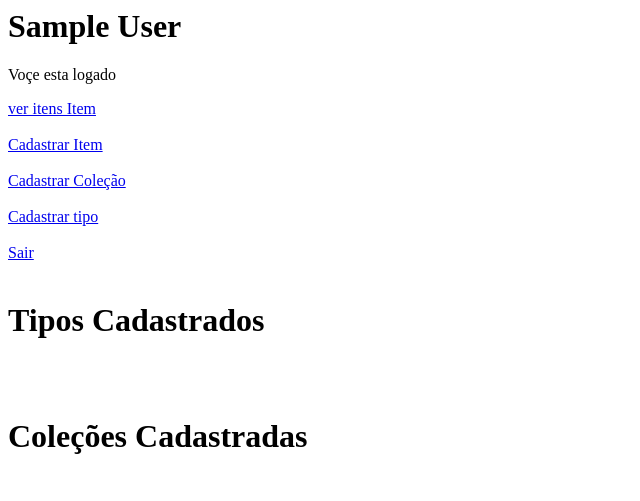
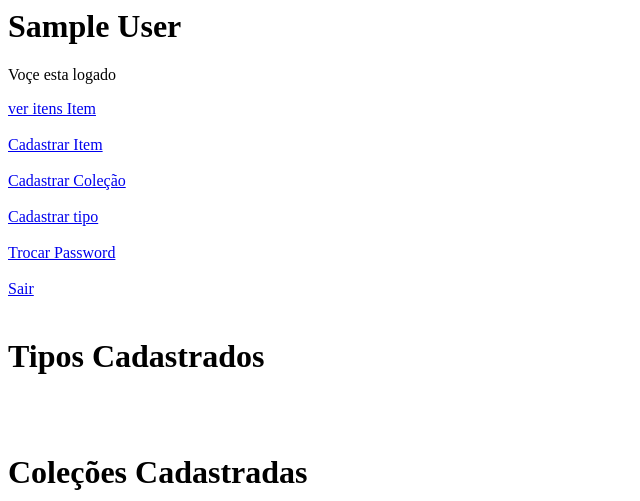
Before and after one commit to Master1245/Colecionador, a Flask app: page / in a window 1280 px wide. Shown: the top 501 px of the page, without its empty margins (0-640 px from the left). Run offline with Flask 2, Linux system fonts and the light colour scheme; the visitor is signed in with stand-in values (Sample User, id 1); data comes from the database, SQL or seed files in the repository; data that the repository does not hold is empty.

Commit message:
Adicionar o método para reset de senha

```diff
--- a/app/__init__.py
+++ b/app/__init__.py
@@ -10,8 +10,8 @@ DB_NUVEM = os.environ.get('DB_NUVEM')
 DB_LOCAL = os.environ.get('DB_LOCAL')
 
 app = Flask(__name__, template_folder='./templates')
-# app.config['SQLALCHEMY_DATABASE_URI'] = DB_LOCAL
-app.config['SQLALCHEMY_DATABASE_URI'] = os.environ['JAWSDB_MARIA_URL']
+app.config['SQLALCHEMY_DATABASE_URI'] = DB_LOCAL
+# app.config['SQLALCHEMY_DATABASE_URI'] = os.environ['JAWSDB_MARIA_URL']
 app.config['SECRET_KEY'] = 'secret'
 app.config['SQLALCHEMY_TRACK_MODIFICATIONS'] = False
 app.config['PERMANENT_SESSION_LIFETIME'] =  timedelta(minutes=10)
--- a/app/model.py
+++ b/app/model.py
@@ -1,6 +1,10 @@
 from app import db, login_manager
 from werkzeug.security import generate_password_hash, check_password_hash
 from flask_login import UserMixin
+import smtplib, ssl
+from email.mime.multipart import MIMEMultipart
+from email.mime.text import MIMEText
+
 
 
 @login_manager.user_loader
@@ -13,17 +17,26 @@ class User(db.Model, UserMixin):
     name = db.Column(db.String(64), nullable=False)
     email = db.Column(db.String(64), unique=True, nullable=True)
     password = db.Column(db.String(256), nullable=False)
+    Token_reset = db.Column(db.String(256), nullable=True)
 
     def __init__(self, name, email, password):
         self.name = name
         self.email = email
         self.password = generate_password_hash(password)
+        self.Token_reset = None
 
     def verify_password(self, password):
         return check_password_hash(self.password, password)
 
     def __repr__(self):
         return '<User %r>' % self.name
+
+    def SendMail(token, destinario):
+        message = 'Subject: {}\n\n"TOKEN :"{}'.format("Utilize o token para reset da senha ",token)
+        with smtplib.SMTP_SSL("smtp.gmail.com", 465, context=ssl.create_default_context()) as server:
+            server.login("colecionadorrrr@gmail.com", 'lnkmvovyvehewufa')
+            server.sendmail(from_addr='colecionadorrrr@gmail.com', to_addrs=destinario, msg=message)
+            server.quit()
 
 class Item(db.Model, UserMixin):
     __tablename__ = 'items'
--- a/app/templates/forgotpassword.html
+++ /dev/null
@@ -1 +0,0 @@
-<h1>OOOO</h1>
--- a/app/templates/home.html
+++ b/app/templates/home.html
@@ -12,6 +12,9 @@
         <br>
         <br>
         <a href="{{ url_for('register_type') }}">Cadastrar tipo</a>
+        <br>
+        <br>
+        <a href="{{ url_for('change_password') }}">Trocar Password</a>
         <br>
         <br>
         <a href="{{ url_for('logout') }}">Sair</a>
@@ -42,3 +45,5 @@
     </div>
 
 {% endif %}
+
+{{ message }}
--- a/app/templates/login.html
+++ b/app/templates/login.html
@@ -2,7 +2,11 @@
     <input type="email" name="email" placeholder="Insira um Email">
     <input type="password" name="password" placeholder="Insira uma senha">
     <input type="submit" value="Logar">
+    <br>
+    <br>
+    <a href="{{ url_for('forgot_password') }}">Redefinir Senha</a>
 </form>
+<br>
 {% if message == 'Usuário não cadastrado' %}
     {{ message }}
     <a href="{{ url_for('register') }}">Registar</a>
--- a/main.py
+++ b/main.py
@@ -4,7 +4,7 @@ from flask_login import login_user, logout_user, login_required, current_user
 from flask_migrate import Migrate
 from app import app,db
 from app.model import User, Item, Item_type, Colection, item_in_collection, User_Collection
-from werkzeug.security import generate_password_hash
+from werkzeug.security import generate_password_hash,check_password_hash
 from app.AWS import upload_img, get_img
 import os
 
@@ -68,6 +68,15 @@ def login():
             user = User.query.filter_by(email=email).first()
             if not user:
                 return render_template('login.html', message='Usuário não cadastrado')
+            if user.Token_reset != None:
+                if user.Token_reset == password:
+                    user.Token_reset = None
+                    user.password = generate_password_hash("Trocar123")
+                    db.session.commit()
+                    return render_template('login.html', message='Sua senha é Trocar123 <br> FAVOR TROCAR A SENHA APOS FAZER LOGIN NOVAMENTE')
+                else:
+                    return render_template('login.html', message='Token inválido ou email invalido')
+
             if user.verify_password(password):
                 login_user(user)
                 return redirect(url_for('home'))
@@ -181,6 +190,47 @@ def register_type():
 
     return render_template('register_type.html', message="Favor preencher todos os campos")
 
+@app.route("/forgotpassword" , methods=['GET','POST'])
+def forgot_password():
+    try:
+        if request.method == "POST":
+            email = request.form['email']
+            if email:
+                user = User.query.filter_by(email=email).first()
+                if user:
+                    token = generate_password_hash(user.email)
+                    user.Token_reset = token
+                    db.session.commit()
+                    User.SendMail(token,email)
+                else:
+                    return render_template('forgotpassword.html', message="Email não cadastrado")
+            else:
+                return render_template('forgotpassword.html', message="Preencha todos os campos")
+    except Exception as e:
+        return render_template('forgot_password.html', message=e)
+    return render_template('forgot_password.html')
+
+@app.route("/changepassword" , methods=['GET','POST'])
+def change_password():
+    try:
+        if request.method == "POST":
+            email = request.form['email']
+            senha_atual = request.form['password_atual']
+            senha_nova = request.form['password_nova']
+            if email and senha_atual and senha_nova:
+                user = User.query.filter_by(email=email).first()
+                if user:
+                    if check_password_hash(user.password, senha_atual):
+                        user.password = generate_password_hash(senha_nova)
+                        db.session.commit()
+                        return render_template('home.html', message="Senha alterada com sucesso")
+                    else:
+                        return render_template('change_password.html', message="Senha atual incorreta")
+                else:
+                    return render_template('change_password.html', message="Email não cadastrado")
+    except Exception as e:
+        render_template('change_password.html', message=e)
+    return render_template('change_password.html')
 if __name__ == '__main__':
     port = int(os.environ.get('PORT', 5000))
-    app.run(host='0.0.0.0', port=port)
+    app.run(host='0.0.0.0', port=port, debug=True)
```
Also changed, not shown: app/templates/change_password.html (added, +8 -0 lines), app/templates/forgot_password.html (added, +9 -0 lines).
